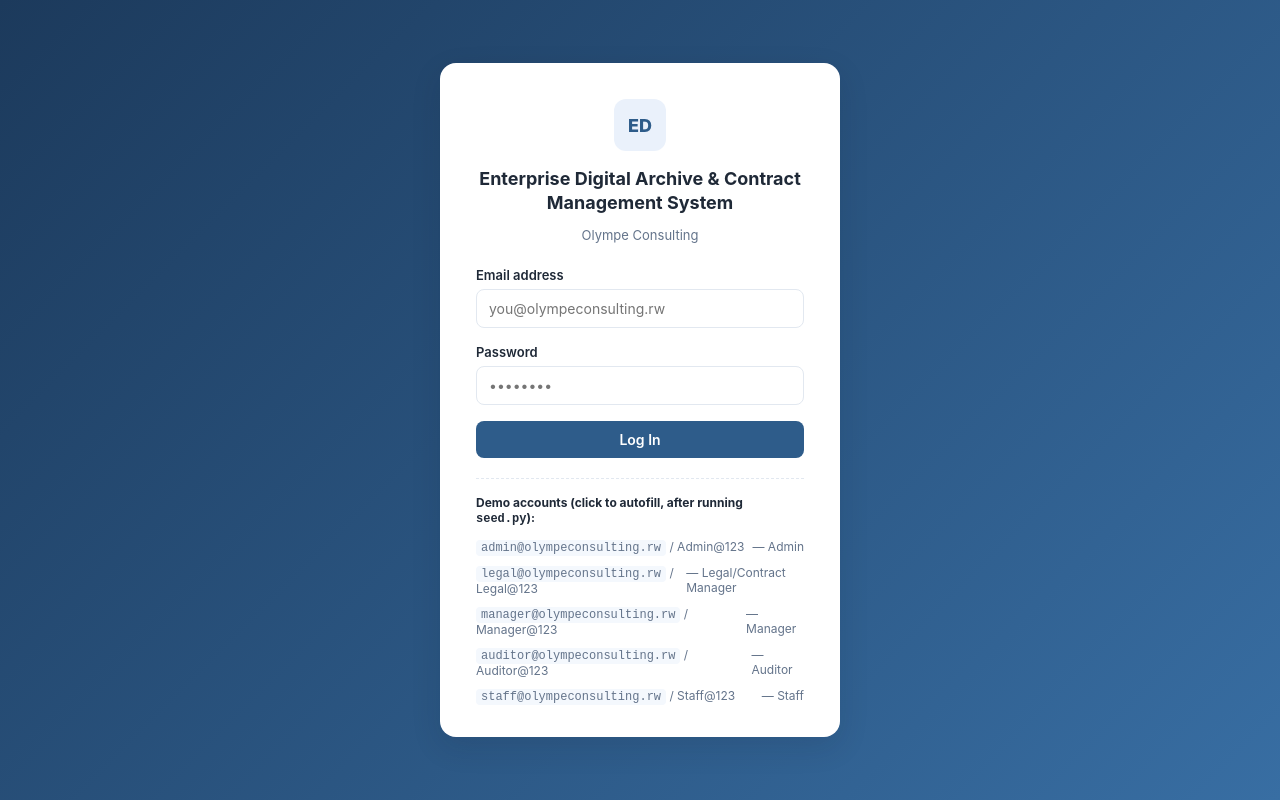
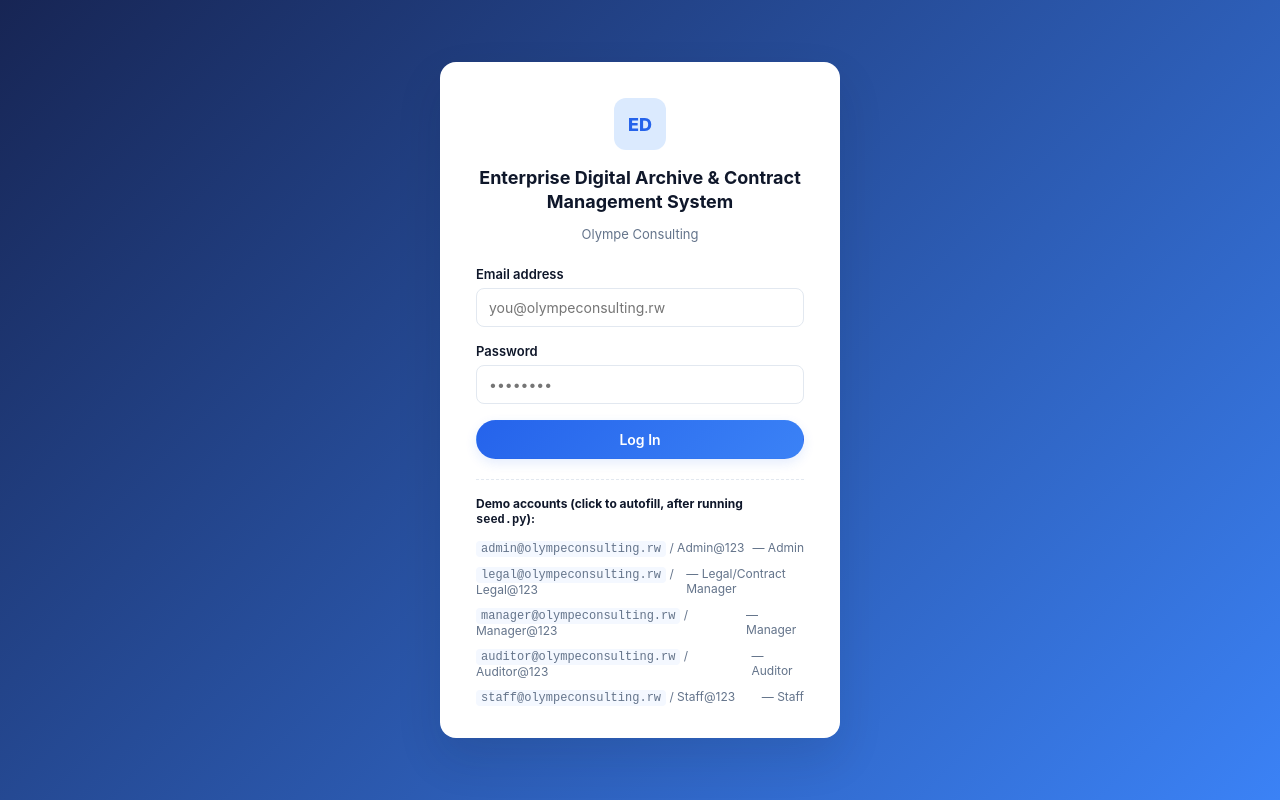
Before and after one commit to Niphilbert/Enterprise-digital-archive, a React app in the folder edacms_project/frontend/: page /login in a window 1280 px wide. Built offline with nearby package versions, Linux system fonts and the light colour scheme; the HTML template or start-up script is replaced by a standard one.

Commit message:
style: Update CSS variables and enhance button styles for improved UI

```diff
--- a/edacms_project/frontend/src/index.css
+++ b/edacms_project/frontend/src/index.css
@@ -1,32 +1,34 @@
 :root {
-  --blue-900: #1c3a5c;
-  --blue-700: #2e5c8a;
-  --blue-600: #386ea3;
-  --blue-500: #5a8fc2;
-  --blue-100: #eaf1fb;
-  --blue-50: #f4f8fd;
-  --ink: #1f2937;
+  --blue-950: #0f172a;
+  --blue-900: #172554;
+  --blue-800: #1d4ed8;
+  --blue-700: #2563eb;
+  --blue-600: #3b82f6;
+  --blue-500: #60a5fa;
+  --blue-100: #dbeafe;
+  --blue-50: #f4f8ff;
+  --ink: #0f172a;
   --muted: #64748b;
   --border: #e2e8f0;
-  --bg: #f5f7fa;
+  --bg: #f4f7fb;
   --white: #ffffff;
-  --green: #2e8a4f;
-  --green-bg: #e8f6ed;
-  --amber: #b25a00;
-  --amber-bg: #fff3e0;
-  --red: #b23a3a;
-  --red-bg: #fbe4e4;
-  --radius: 10px;
-  --shadow: 0 1px 3px rgba(16, 24, 40, 0.08), 0 1px 2px rgba(16, 24, 40, 0.06);
-  --shadow-lg: 0 10px 30px rgba(16, 24, 40, 0.12);
+  --green: #15803d;
+  --green-bg: #ecfdf3;
+  --amber: #b45309;
+  --amber-bg: #fffbeb;
+  --red: #dc2626;
+  --red-bg: #fef2f2;
+  --radius: 14px;
+  --shadow: 0 10px 30px rgba(15, 23, 42, 0.06);
+  --shadow-lg: 0 20px 45px rgba(15, 23, 42, 0.12);
 }
 
 * { box-sizing: border-box; }
 html, body, #root { height: 100%; }
 body {
   margin: 0;
-  font-family: -apple-system, BlinkMacSystemFont, "Segoe UI", Roboto, Helvetica, Arial, sans-serif;
-  background: var(--bg);
+  font-family: Inter, "Segoe UI", Roboto, Helvetica, Arial, sans-serif;
+  background: linear-gradient(180deg, #f8fbff 0%, var(--bg) 100%);
   color: var(--ink);
   -webkit-font-smoothing: antialiased;
 }
@@ -47,18 +49,19 @@
 .field label { display: block; font-size: 13px; font-weight: 600; margin-bottom: 6px; color: var(--ink); }
 .field input, .field select, .field textarea { width: 100%; padding: 10px 12px; border: 1px solid var(--border); border-radius: 8px; font-size: 14px; outline: none; transition: border-color 0.15s; background: var(--white); }
 .field input:focus, .field select:focus, .field textarea:focus { border-color: var(--blue-600); }
-.btn { display: inline-flex; align-items: center; justify-content: center; gap: 6px; padding: 10px 16px; border-radius: 8px; border: none; font-weight: 600; font-size: 14px; transition: opacity 0.15s, transform 0.05s; }
-.btn:active { transform: translateY(1px); }
-.btn-primary { background: var(--blue-700); color: white; }
-.btn-primary:hover { opacity: 0.92; }
+.btn { display: inline-flex; align-items: center; justify-content: center; gap: 6px; padding: 10px 16px; border-radius: 999px; border: 1px solid transparent; font-weight: 600; font-size: 14px; transition: all 0.2s ease; box-shadow: 0 4px 12px rgba(37, 99, 235, 0.12); }
+.btn:hover { transform: translateY(-1px); }
+.btn:active { transform: translateY(0); }
+.btn-primary { background: linear-gradient(135deg, var(--blue-700), var(--blue-600)); color: white; }
+.btn-primary:hover { box-shadow: 0 8px 20px rgba(37, 99, 235, 0.2); }
 .btn-block { width: 100%; }
 .btn-green { background: var(--green); color: white; }
 .btn-amber { background: var(--amber); color: white; }
 .btn-red { background: var(--red); color: white; }
-.btn-outline { background: white; border: 1px solid var(--border); color: var(--ink); }
+.btn-outline { background: white; border-color: var(--border); color: var(--ink); box-shadow: none; }
 .btn-outline:hover { border-color: var(--blue-600); color: var(--blue-700); }
-.btn-sm { padding: 6px 12px; font-size: 13px; }
-.btn:disabled { opacity: 0.5; cursor: not-allowed; }
+.btn-sm { padding: 7px 12px; font-size: 13px; }
+.btn:disabled { opacity: 0.6; cursor: not-allowed; transform: none; box-shadow: none; }
 .login-error { background: var(--red-bg); color: var(--red); padding: 8px 12px; border-radius: 8px; font-size: 13px; margin-bottom: 14px; }
 .demo-accounts { margin-top: 20px; padding-top: 16px; border-top: 1px dashed var(--border); font-size: 12px; color: var(--muted); }
 .demo-accounts .demo-title { font-weight: 700; margin-bottom: 8px; color: var(--ink); }
@@ -68,48 +71,50 @@
 
 /* ---------- Layout ---------- */
 .app-shell { display: flex; min-height: 100vh; }
-.sidebar { width: 240px; background: var(--white); border-right: 1px solid var(--border); padding: 20px 12px; flex-shrink: 0; }
-.sidebar-brand { display: flex; align-items: center; gap: 10px; padding: 4px 10px 22px; }
-.sidebar-brand .mark { width: 34px; height: 34px; border-radius: 8px; background: var(--blue-700); color: white; display: flex; align-items: center; justify-content: center; font-weight: 800; font-size: 13px; flex-shrink: 0; }
-.sidebar-brand .name { font-size: 13px; font-weight: 700; line-height: 1.25; }
-.nav-link { display: flex; align-items: center; gap: 10px; padding: 10px 12px; border-radius: 8px; font-size: 14px; font-weight: 500; color: var(--ink); margin-bottom: 2px; }
-.nav-link:hover { background: var(--blue-50); }
-.nav-link.active { background: var(--blue-100); color: var(--blue-700); font-weight: 700; }
+.sidebar { width: 260px; background: linear-gradient(180deg, var(--blue-950) 0%, var(--blue-900) 100%); color: #e2e8f0; padding: 22px 14px; flex-shrink: 0; border-right: 1px solid rgba(255,255,255,0.08); }
+.sidebar-brand { display: flex; align-items: center; gap: 10px; padding: 4px 8px 24px; }
+.sidebar-brand .mark { width: 38px; height: 38px; border-radius: 12px; background: linear-gradient(135deg, var(--blue-600), var(--blue-700)); color: white; display: flex; align-items: center; justify-content: center; font-weight: 800; font-size: 13px; flex-shrink: 0; box-shadow: 0 8px 18px rgba(59, 130, 246, 0.25); }
+.sidebar-brand .name { font-size: 13px; font-weight: 700; line-height: 1.3; color: #f8fafc; }
+.nav-link { display: flex; align-items: center; padding: 11px 12px; border-radius: 10px; font-size: 14px; font-weight: 500; color: #dbeafe; margin-bottom: 4px; transition: all 0.2s ease; }
+.nav-link:hover { background: rgba(255,255,255,0.1); color: white; }
+.nav-link.active { background: rgba(255,255,255,0.16); color: white; font-weight: 700; box-shadow: inset 0 0 0 1px rgba(255,255,255,0.1); }
 .nav-icon { width: 18px; text-align: center; }
 
 .main-col { flex: 1; display: flex; flex-direction: column; min-width: 0; }
-.topbar { height: 60px; background: var(--white); border-bottom: 1px solid var(--border); display: flex; align-items: center; justify-content: space-between; padding: 0 24px; flex-shrink: 0; }
-.topbar-title { font-size: 16px; font-weight: 700; }
+.topbar { height: 68px; background: rgba(255,255,255,0.9); backdrop-filter: blur(10px); border-bottom: 1px solid var(--border); display: flex; align-items: center; justify-content: space-between; padding: 0 24px; flex-shrink: 0; }
+.topbar-title { font-size: 16px; font-weight: 800; color: var(--blue-950); }
 .topbar-user { display: flex; align-items: center; gap: 10px; position: relative; }
-.avatar { width: 34px; height: 34px; border-radius: 50%; background: var(--blue-100); color: var(--blue-700); display: flex; align-items: center; justify-content: center; font-weight: 700; font-size: 13px; }
+.avatar { width: 38px; height: 38px; border-radius: 50%; background: linear-gradient(135deg, var(--blue-100), #eff6ff); color: var(--blue-700); display: flex; align-items: center; justify-content: center; font-weight: 700; font-size: 13px; box-shadow: 0 8px 16px rgba(37, 99, 235, 0.12); }
 .user-menu { position: relative; }
-.user-dropdown { position: absolute; right: 0; top: 46px; background: white; border: 1px solid var(--border); border-radius: 10px; box-shadow: var(--shadow-lg); min-width: 180px; padding: 6px; z-index: 40; }
+.user-dropdown { position: absolute; right: 0; top: 50px; background: white; border: 1px solid var(--border); border-radius: 12px; box-shadow: var(--shadow-lg); min-width: 180px; padding: 6px; z-index: 40; }
 .user-dropdown .role-badge { margin: 6px 10px 10px; }
-.user-dropdown button { width: 100%; text-align: left; padding: 9px 10px; border-radius: 6px; border: none; background: none; font-size: 13px; }
+.user-dropdown button { width: 100%; text-align: left; padding: 9px 10px; border-radius: 8px; border: none; background: none; font-size: 13px; }
 .user-dropdown button:hover { background: var(--blue-50); }
 
-.page { padding: 24px; flex: 1; overflow-y: auto; }
-.page-header { display: flex; align-items: center; justify-content: space-between; margin-bottom: 20px; flex-wrap: wrap; gap: 12px; }
-.page-title { font-size: 20px; font-weight: 800; margin: 0; }
-.page-subtitle { color: var(--muted); font-size: 13px; margin-top: 2px; }
+.page { padding: 28px; flex: 1; overflow-y: auto; }
+.page-header { display: flex; align-items: center; justify-content: space-between; margin-bottom: 22px; flex-wrap: wrap; gap: 12px; }
+.page-title { font-size: 22px; font-weight: 800; margin: 0; color: var(--blue-950); }
+.page-subtitle { color: var(--muted); font-size: 13.5px; margin-top: 3px; }
 
 /* ---------- Cards / stats ---------- */
-.stat-grid { display: grid; grid-template-columns: repeat(auto-fit, minmax(200px, 1fr)); gap: 16px; margin-bottom: 20px; }
-.stat-card { background: var(--white); border-radius: var(--radius); padding: 18px 20px; box-shadow: var(--shadow); border: 1px solid var(--border); }
-.stat-card .label { font-size: 12.5px; color: var(--muted); font-weight: 600; margin-bottom: 6px; }
-.stat-card .value { font-size: 26px; font-weight: 800; color: var(--blue-700); }
+.stat-grid { display: grid; grid-template-columns: repeat(auto-fit, minmax(200px, 1fr)); gap: 16px; margin-bottom: 22px; }
+.stat-card { background: linear-gradient(135deg, var(--white) 0%, #f8fbff 100%); border-radius: var(--radius); padding: 18px 20px; box-shadow: var(--shadow); border: 1px solid var(--border); position: relative; overflow: hidden; }
+.stat-card::before { content: ""; position: absolute; inset: 0 auto auto 0; width: 100%; height: 3px; background: linear-gradient(90deg, var(--blue-600), var(--blue-500)); }
+.stat-card .label { font-size: 12.5px; color: var(--muted); font-weight: 700; margin-bottom: 6px; text-transform: uppercase; letter-spacing: 0.04em; }
+.stat-card .value { font-size: 24px; font-weight: 800; color: var(--blue-800); }
 
 .card { background: var(--white); border-radius: var(--radius); border: 1px solid var(--border); box-shadow: var(--shadow); padding: 20px; margin-bottom: 20px; }
-.card-title { font-size: 15px; font-weight: 700; margin: 0 0 14px; }
+.card:hover { box-shadow: 0 12px 34px rgba(15, 23, 42, 0.09); transition: box-shadow 0.2s ease; }
+.card-title { font-size: 15px; font-weight: 700; margin: 0 0 14px; color: var(--blue-950); }
 .grid-2 { display: grid; grid-template-columns: 1.3fr 1fr; gap: 20px; }
 @media (max-width: 900px) { .grid-2 { grid-template-columns: 1fr; } }
 
 /* ---------- Table ---------- */
 table { width: 100%; border-collapse: collapse; font-size: 13.5px; }
-th { text-align: left; color: var(--muted); font-weight: 700; font-size: 12px; text-transform: uppercase; letter-spacing: 0.02em; padding: 10px 12px; border-bottom: 1px solid var(--border); }
-td { padding: 12px; border-bottom: 1px solid var(--border); vertical-align: middle; }
+th { text-align: left; color: var(--muted); font-weight: 700; font-size: 12px; text-transform: uppercase; letter-spacing: 0.04em; padding: 12px 14px; border-bottom: 1px solid var(--border); background: #f8fafc; }
+td { padding: 13px 14px; border-bottom: 1px solid var(--border); vertical-align: middle; }
 tr:last-child td { border-bottom: none; }
-tr.clickable:hover { background: var(--blue-50); cursor: pointer; }
+tr.clickable:hover { background: linear-gradient(90deg, #f8fbff 0%, #f3f8ff 100%); cursor: pointer; }
 
 .badge { display: inline-block; padding: 3px 10px; border-radius: 999px; font-size: 12px; font-weight: 700; }
 .badge-active, .badge-approved { background: var(--green-bg); color: var(--green); }
@@ -120,7 +125,7 @@
 
 /* ---------- Filters / toolbar ---------- */
 .toolbar { display: flex; gap: 10px; margin-bottom: 16px; flex-wrap: wrap; align-items: center; }
-.toolbar input, .toolbar select { padding: 9px 12px; border: 1px solid var(--border); border-radius: 8px; font-size: 13.5px; }
+.toolbar input, .toolbar select { padding: 10px 12px; border: 1px solid var(--border); border-radius: 999px; font-size: 13.5px; background: #fcfdff; }
 .toolbar .spacer { flex: 1; }
 .search-input { min-width: 240px; }
 
@@ -131,10 +136,10 @@
 .modal-subtitle { font-size: 13px; color: var(--muted); margin-bottom: 18px; }
 .modal-actions { display: flex; justify-content: flex-end; gap: 10px; margin-top: 20px; }
 
-.empty-state { text-align: center; padding: 40px 20px; color: var(--muted); font-size: 14px; }
+.empty-state { text-align: center; padding: 42px 20px; color: var(--muted); font-size: 14px; border: 1px dashed var(--border); border-radius: 12px; background: linear-gradient(180deg, #fcfdff 0%, #f8fbff 100%); }
 .muted { color: var(--muted); }
-.error-banner { background: var(--red-bg); color: var(--red); padding: 10px 14px; border-radius: 8px; font-size: 13.5px; margin-bottom: 16px; }
-.success-banner { background: var(--green-bg); color: var(--green); padding: 10px 14px; border-radius: 8px; font-size: 13.5px; margin-bottom: 16px; }
+.error-banner { background: var(--red-bg); color: var(--red); padding: 10px 14px; border-radius: 10px; font-size: 13.5px; margin-bottom: 16px; border: 1px solid #fecaca; }
+.success-banner { background: var(--green-bg); color: var(--green); padding: 10px 14px; border-radius: 10px; font-size: 13.5px; margin-bottom: 16px; border: 1px solid #bbf7d0; }
 
 .timeline { list-style: none; margin: 0; padding: 0; }
 .timeline li { display: flex; gap: 12px; padding: 12px 0; border-bottom: 1px solid var(--border); }
@@ -153,4 +158,4 @@
 .progress-bar { width: 100%; height: 8px; background: #e7edf5; border-radius: 999px; overflow: hidden; }
 .progress-bar > div { height: 100%; background: var(--blue-600); border-radius: 999px; }
 
-.role-badge { display: inline-block; padding: 2px 10px; border-radius: 999px; background: var(--blue-100); color: var(--blue-700); font-size: 11.5px; font-weight: 700; text-transform: capitalize; }
+.role-badge { display: inline-block; padding: 3px 10px; border-radius: 999px; background: linear-gradient(135deg, var(--blue-100), #eff6ff); color: var(--blue-700); font-size: 11.5px; font-weight: 700; text-transform: capitalize; }
```
